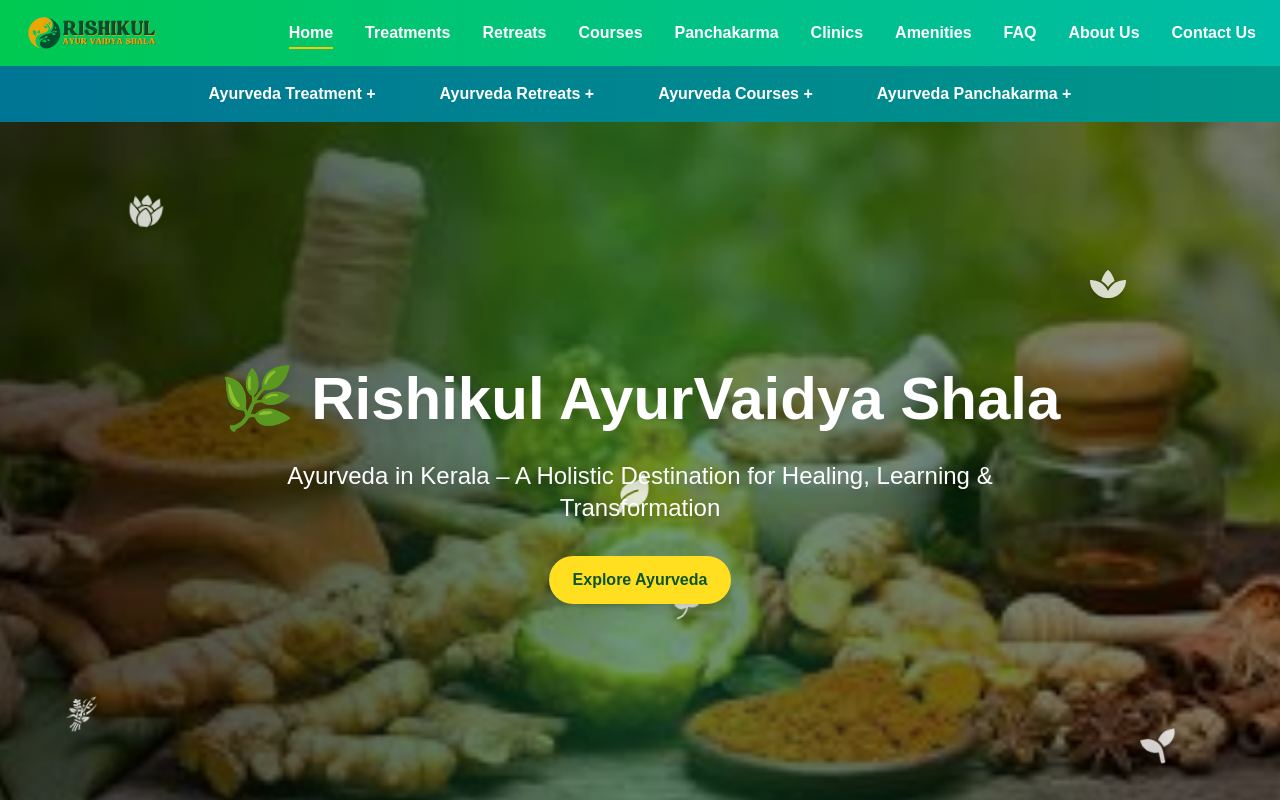
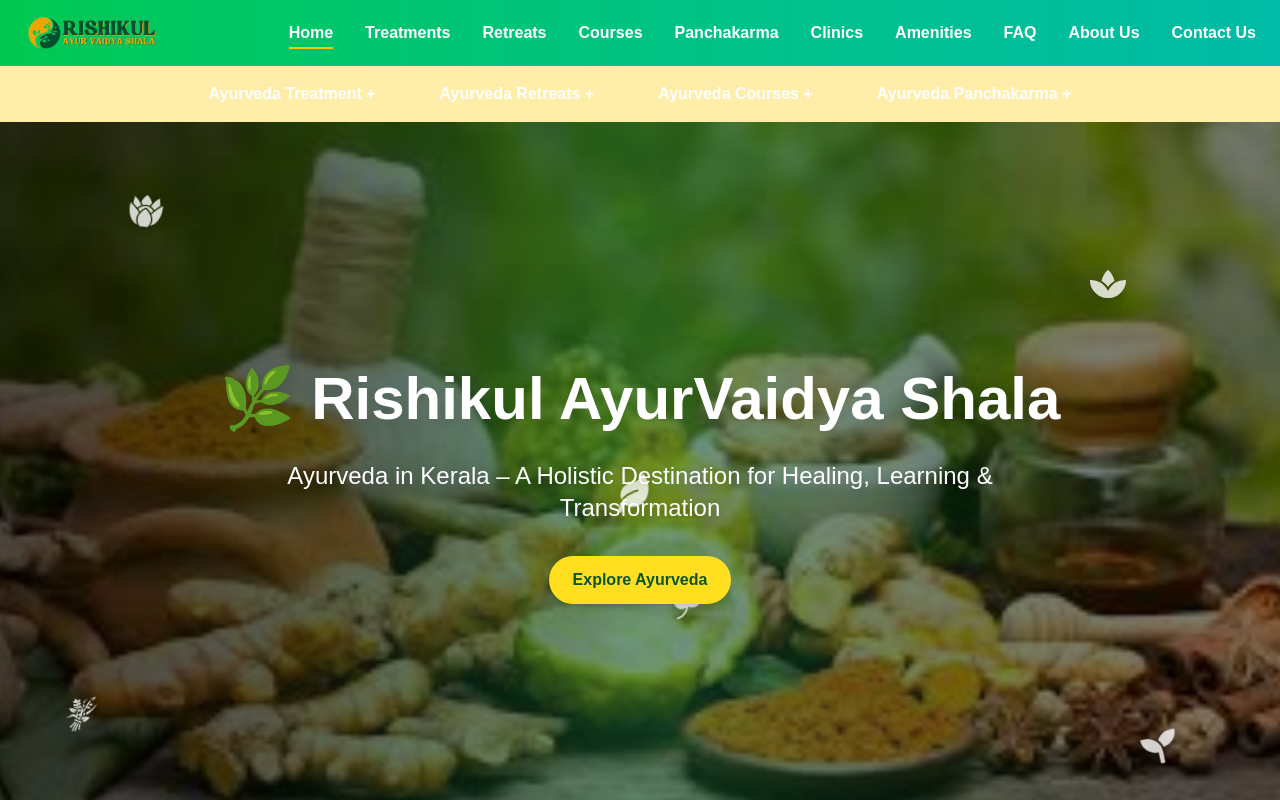
Before and after one commit to SanthoshKumar020/ayurvaidyashala, a Next.js app: page / in a window 1280 px wide. Shown: the top 800 px of the page. Built offline with nearby package versions, Linux system fonts and the light colour scheme.

Commit message:
Update Header.tsx

```diff
--- a/components/Header/Header.tsx
+++ b/components/Header/Header.tsx
@@ -34,8 +34,11 @@
       </div>
 
       {/* Dropdown Bar */}
-      <div className="w-full py-3 bg-gradient-to-r from-cyan-700 to-teal-600 transition-colors duration-300">
-        <div className="flex justify-center gap-10 flex-wrap text-white font-semibold text-base max-w-7xl mx-auto">
+      <div
+        className="w-full py-3 transition-colors duration-300"
+        style={{ background: '#FFEEA9' }}
+      >
+        <div className="flex justify-center gap-10 flex-wrap text-black font-semibold text-base max-w-7xl mx-auto">
           {dropdowns.map((item) => (
             <Dropdown
               key={item.key}
```
